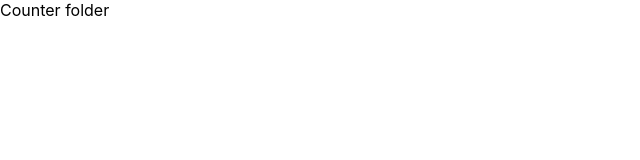
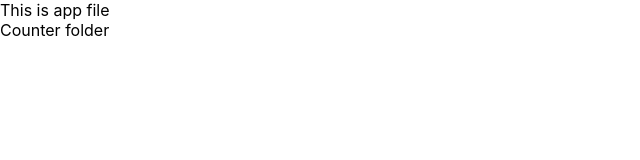
Before and after one commit to shahash11/Sample2, a React (Create React App) app: page / in a window 1280 px wide. Shown: the top 160 px of the page, without its empty margins (0-640 px from the left). Built offline with nearby package versions, Linux system fonts and the light colour scheme.

Commit message:
modified the app file

```diff
--- a/src/App.js
+++ b/src/App.js
@@ -2,7 +2,7 @@ import React from 'react'
 import Counter from './components/Counter'
 const App = () => {
   return (
-    <div>
+    <div> This is app file
       <Counter />
     </div>
   )
```
